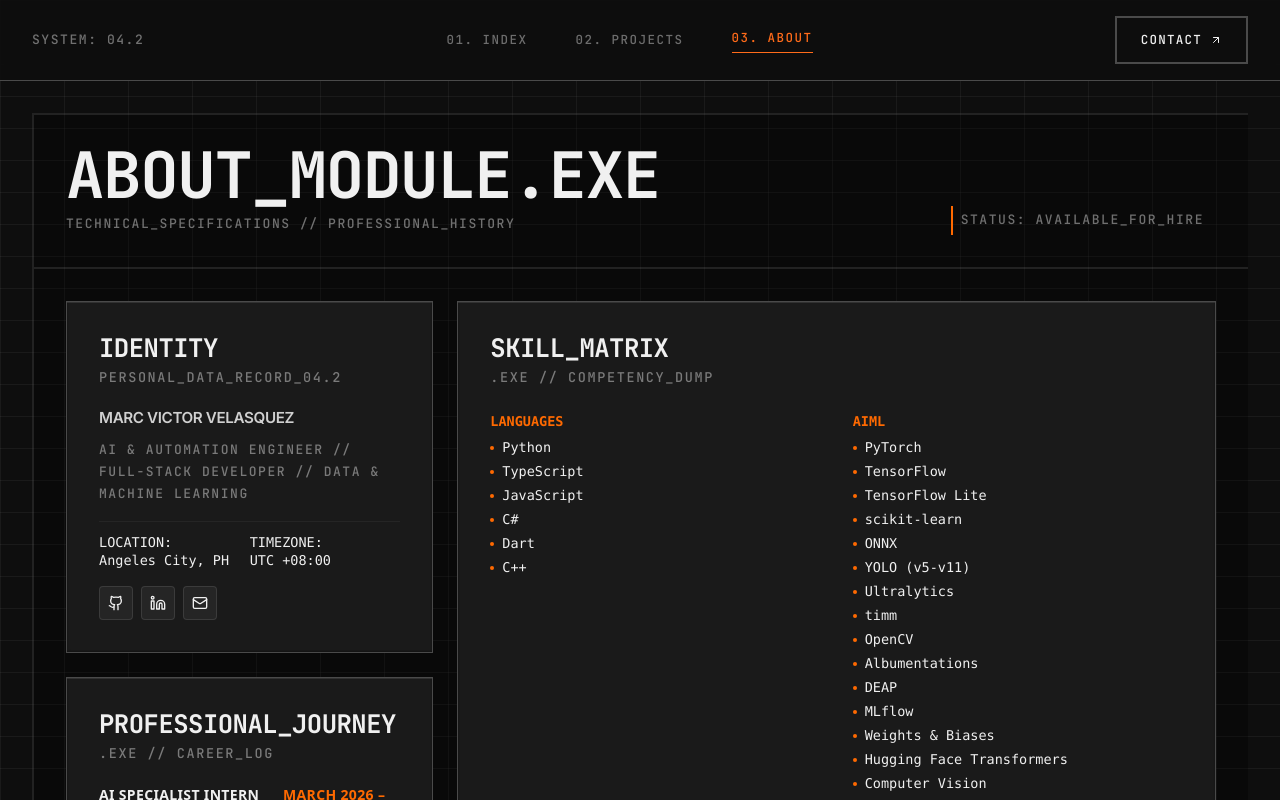
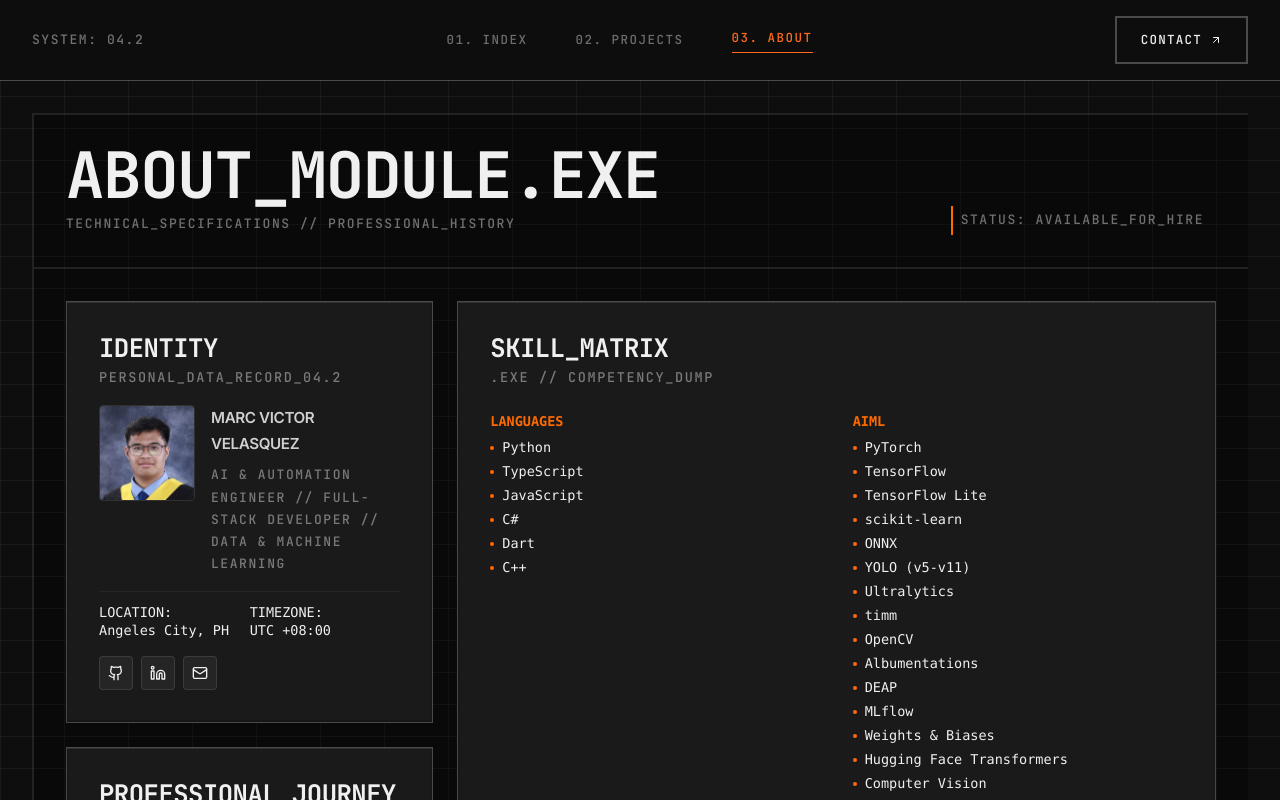
Before and after one commit to marccodesstuff/marccodesstuff-portfolio, a React (Vite) app: page /about in a window 1280 px wide. Shown: the top 800 px of the page. Built offline with nearby package versions, Linux system fonts and the light colour scheme.

Commit message:
Add profile picture to About page

```diff
--- a/src/pages/AboutPage.tsx
+++ b/src/pages/AboutPage.tsx
@@ -40,13 +40,22 @@ const AboutPage = () => {
                 <p className="te-label text-xs mt-0">PERSONAL_DATA_RECORD_04.2</p>
               </div>
 
-              <div className="mt-4 space-y-2">
+              <div className="mt-4 flex items-start gap-4">
+                <div className="shrink-0">
+                  <img
+                    src="/profile-pic.jpg"
+                    alt="Marc Victor Velasquez"
+                    className="w-20 h-20 sm:w-24 sm:h-24 rounded-sm border border-white/10 object-cover"
+                  />
+                </div>
+                <div className="space-y-2">
                   <p className="text-lg font-bold uppercase tracking-tight">
                     Marc Victor Velasquez
                   </p>
                   <p className="te-label text-base leading-relaxed">
                     AI & Automation Engineer // Full-Stack Developer // Data & Machine Learning
                   </p>
+                </div>
               </div>
 
               {/* Location & timezone */}
```
Also changed, not shown: public/profile-pic.jpg (added). Lines whose indentation alone changed are shown as unchanged.
